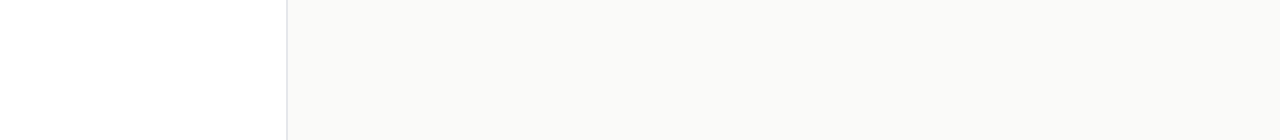
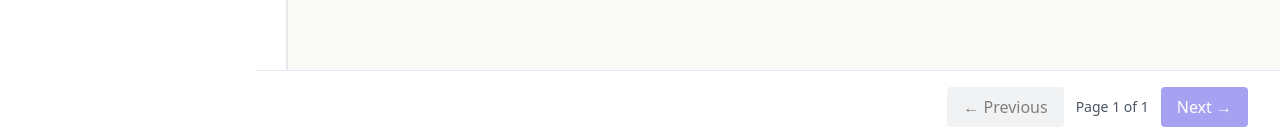
Before and after one commit to mukesh-mahla/Brain, a React (Vite) app in the folder brainly-frontend/: page /dashboard in a window 1280 px wide. Shown: the part 657-797 px from the top of the page. Built offline with nearby package versions, Linux system fonts and the light colour scheme; no server answers.

Commit message:
fxing broken ui

```diff
--- a/brainly-frontend/src/hooks/useContent.tsx
+++ b/brainly-frontend/src/hooks/useContent.tsx
@@ -1,5 +1,5 @@
 import axios from "axios";
-import { useRef, useState } from "react";
+import { useState } from "react";
 const VITE_BACKEND_URL = import.meta.env.VITE_BACKEND_URL
 
 type Content = {
@@ -13,24 +13,30 @@ type Content = {
 
 export function useContent() {
   const [contents, setContents] = useState<Content[]>([]);
-  const cursorRef = useRef<string | null>(null);
+  const [page, setPage] = useState(1)
+  const [totalPages, setTotalPages] = useState(1);
+  const [loading, setLoading] = useState(false)
+  async function refresh(pageNumber = page) {
+    setLoading(true)
+    try {
 
-    async function refresh(reset = false) {
-    const response = await axios.get(
-      `${VITE_BACKEND_URL}/document?limit=10${!reset && cursorRef.current ? `&cursor=${cursorRef.current}` : ""
-      }`,
-      { withCredentials: true }
-    );
+      const response = await axios.get(
+        `${VITE_BACKEND_URL}/document?page=${pageNumber}&limit=10`,
+        { withCredentials: true }
+      );
+      const newData = response.data.content || [];
 
-    const newData = response.data.content || [];
-
-    if (reset) {
-      setContents(newData);
-    } else {
-      setContents(prev => [...prev, ...newData]);
+      setPage(response.data.page)
+      setTotalPages(response.data.totalPages)
+      setContents(newData)
+    } catch {
+      alert("error fetching your contents")
+    } finally {
+      setLoading(false)
     }
 
-    cursorRef.current = response.data.nextCursor;
+
+
   }
 
   const deleteContent = async (id: string) => {
@@ -42,5 +48,5 @@ export function useContent() {
     setContents(prev => prev.filter(item => item.id !== id));
   };
 
-  return { contents, refresh, deleteContent,hasMore:cursorRef.current };
+  return { contents, refresh, deleteContent, page, totalPages,loading };
 }
--- a/brainly-frontend/src/pages/dashBoard.tsx
+++ b/brainly-frontend/src/pages/dashBoard.tsx
@@ -13,13 +13,14 @@ import axios from 'axios'
 import { useNavigate } from 'react-router-dom'
 
 
-export  function DashBoard() {
+export function DashBoard() {
   const navigate = useNavigate()
-const {handleCopy} = useShareBrain()
+  const { handleCopy } = useShareBrain()
   const [ModalOpen, setModalOpen] = useState(false)
-  const { contents, refresh, deleteContent,hasMore } = useContent()
+  const { contents, refresh, deleteContent, page, totalPages, loading } = useContent()
   const [localContents, setLocalContents] = useState<any[]>([])
   const [query, setQuery] = useState("");
+
   const [searchResults, setSearchResults] = useState<any[]>([]);
 
   const handleDelete = async (id: string) => {
@@ -56,12 +57,12 @@ const {handleCopy} = useShareBrain()
 
   };
 
-    useEffect(() => {
+  useEffect(() => {
     setLocalContents(contents);
   }, [contents]);
 
   useEffect(() => {
-    refresh(true);
+    refresh(1);
   }, [ModalOpen])
 
   useEffect(() => {
@@ -78,7 +79,7 @@ const {handleCopy} = useShareBrain()
       </div>
 
       {/* MAIN AREA */}
-      <div className="ml-64 min-h-screen flex flex-col">
+      <div className="ml-64 min-h-screen flex flex-col h-screen">
 
         {/* TOP COMMAND BAR */}
         <div className="sticky top-0 z-20 bg-white border-b border-slate-200 px-6 py-4 flex items-center justify-between">
@@ -131,57 +132,53 @@ const {handleCopy} = useShareBrain()
           </div>
         </div>
 
-        {/* CONTENT AREA */}
-        <div className="flex-1 px-8 py-6">
-
-          <CreateContentmodal
-            open={ModalOpen}
-            onClose={() => setModalOpen(false)}
-          />
+        {/* SCROLLABLE CONTENT AREA */}
+        <div className="flex-1 overflow-y-auto px-8 py-6">
+          <CreateContentmodal open={ModalOpen} onClose={() => setModalOpen(false)} />
 
           {/* SEARCH MODE INDICATOR */}
           {(searchResults?.length ?? 0) > 0 && (
             <div className="mb-4 text-sm text-slate-500">
-              Showing results for “{query}”
-              <button
-                onClick={() => setSearchResults([])}
-                className="ml-2 text-indigo-600 hover:underline"
-              >
+              Showing results for "{query}"
+              <button onClick={() => setSearchResults([])} className="ml-2 text-indigo-600 hover:underline">
                 Clear
               </button>
             </div>
           )}
 
-          {/* CARDS GRID (SINGLE SOURCE OF TRUTH) */}
+          {/* CARDS GRID */}
           <div className="columns-1 sm:columns-2 lg:columns-3 gap-6 space-y-6">
             {(searchResults.length > 0 ? searchResults : localContents).map(
               ({ id, type, link, title, summary, tags }) => (
                 <div key={id} className="break-inside-avoid">
-                  <Card
-                    id={id}
-                    type={type}
-                    link={link}
-                    title={title}
-                    summary={summary || ""}
-                    tags={tags || []}
-                    onDelete={handleDelete}
-
-                  />
+                  <Card id={id} type={type} link={link} title={title} summary={summary || ""} tags={tags || []} onDelete={handleDelete} />
                 </div>
               )
             )}
           </div>
-          {hasMore && (
-  <div className="fixed bottom-6 right-6">
-    <button
-      onClick={() => refresh()}
-      className="px-5 py-3 rounded-full shadow-lg bg-indigo-600 text-white hover:bg-indigo-700"
-    >
-      Next Page →
-    </button>
-  </div>
-)}
         </div>
+
+        {/* PAGINATION — sticky at the bottom, always visible */}
+        <div className="sticky bottom-0 z-10 bg-white border-t border-slate-200 px-8 py-4 flex justify-end items-center gap-3">
+          <button
+            disabled={page === 1 || loading}
+            onClick={() => refresh(page - 1)}
+            className="px-4 py-2 bg-gray-200 rounded disabled:opacity-50 hover:bg-gray-300 transition-colors"
+          >
+            ← Previous
+          </button>
+          <span className="text-sm text-gray-600">
+            Page {page} of {totalPages}
+          </span>
+          <button
+            disabled={page === totalPages || loading}
+            onClick={() => refresh(page + 1)}
+            className="px-4 py-2 bg-indigo-600 text-white rounded disabled:opacity-50 hover:bg-indigo-700 transition-colors"
+          >
+            Next →
+          </button>
+        </div>
+
       </div>
     </div>
   );
--- a/brainly-frontend/src/pages/shareBrain.tsx
+++ b/brainly-frontend/src/pages/shareBrain.tsx
@@ -1,12 +1,10 @@
 import axios from "axios"
-import { useEffect, useRef, useState } from "react"
-
+import { useEffect, useState } from "react"
 import { useParams } from "react-router-dom"
 import { Card } from "../component/card"
 import { Sidebar } from "../component/sidebar"
 
 const VITE_BACKEND_URL = import.meta.env.VITE_BACKEND_URL
-
 
 export const ShareBrain = () => {
   const { shareLink } = useParams()
@@ -14,19 +12,18 @@ export const ShareBrain = () => {
   const [userName, setUserName] = useState("")
   const [error, setError] = useState("");
   const [loading, setLoading] = useState(true);
-  const [hasMore, setHasMore] = useState(false);
-  const [hasMoreLoading,setHasMoreLoading] = useState(false)
-  const cursorRef = useRef<string | null>(null)
-async function getContent() {
+  const [page, setPage] = useState(1)
+  const [totalPages, setTotalPages] = useState(1)
+  const [hasMoreLoading, setHasMoreLoading] = useState(false)
+
+  async function getContent(pageNumber = page) {
     try {
       setHasMoreLoading(true)
-        const res = await axios.get(`${VITE_BACKEND_URL}/brain/${shareLink}?limit=10${cursorRef.current ? `&cursor=${cursorRef.current}`:""}`)
+      const res = await axios.get(`${VITE_BACKEND_URL}/brain/${shareLink}?page=${pageNumber}&limit=10`)
       setUserName(res.data.userName)
-        const newData = res.data.contents
-        cursorRef.current = res.data.nextCursor
-        setHasMore(!!res.data.nextCursor);
-        setContents(prev=>[...prev,...newData])
-
+      setContents(res.data.contents)
+      setPage(res.data.page)
+      setTotalPages(res.data.totalPages)
     } catch {
       setError("Invalid or expired Link")
     } finally {
@@ -34,26 +31,21 @@ async function getContent() {
       setHasMoreLoading(false)
     }
   }
+
   useEffect(() => {
     if (!shareLink) {
       setError("provide a valid link")
       return
-    };
-    cursorRef.current = null;
+    }
     setContents([])
-
-    getContent()
+    setPage(1)
+    getContent(1)
   }, [shareLink])
 
-  if (error) {
-    return <p className="text-red-500">{error}</p>;
-  }
-  if (loading) {
-    return <p className="text-gray-400">Loading...</p>;
-  }
+  if (error) return <p className="text-red-500">{error}</p>
+  if (loading) return <p className="text-gray-400">Loading...</p>
 
   return (
-
     <div className="min-h-screen bg-stone-50">
 
       {/* SIDEBAR */}
@@ -62,49 +54,55 @@ async function getContent() {
       </div>
 
       {/* MAIN AREA */}
-      <div className="ml-64 min-h-screen px-8 py-6">
+      <div className="ml-64 h-screen flex flex-col">
 
         {/* HEADER */}
-        <div className="mb-8">
+        <div className="px-8 pt-6 pb-4 shrink-0">
           <h1 className="text-3xl font-bold text-slate-900">
             {userName ? `${userName}'s Brain 🧠` : "Shared Brain 🧠"}
           </h1>
-          <p className="text-slate-500 text-sm mt-1">
-            Public knowledge collection
-          </p>
+          <p className="text-slate-500 text-sm mt-1">Public knowledge collection</p>
         </div>
 
-        {/* GRID */}
+        {/* SCROLLABLE CARD GRID */}
+        <div className="flex-1 overflow-y-auto px-8 pb-4">
           <div className="ml-4 columns-1 sm:columns-2 lg:columns-3 gap-6 space-y-6">
             {contents.length === 0 ? (
               <p className="text-gray-400">No content shared yet</p>
             ) : (
               contents.map((item) => (
-              <div
-                key={item.id}
-                className="break-inside-avoid transition hover:scale-[1.02]"
-              >
+                <div key={item.id} className="break-inside-avoid transition hover:scale-[1.02]">
                   <Card {...item} showAction={false} />
                 </div>
               ))
             )}
+          </div>
+        </div>
 
+        {/* PAGINATION  */}
+        <div className="shrink-0 sticky bottom-0 bg-white border-t border-slate-200 px-8 py-4 flex justify-end items-center gap-3">
+          <button
+            disabled={page === 1 || hasMoreLoading}
+            onClick={() => getContent(page - 1)}
+            className="px-4 py-2 bg-gray-200 rounded disabled:opacity-50 hover:bg-gray-300 transition-colors"
+          >
+            {hasMoreLoading ? "Loading..." : "← Previous"}
+          </button>
 
-        </div>
-        {hasMore && (
-          <div className="fixed bottom-6 right-6">
+          <span className="text-sm text-gray-600">
+            Page {page} of {totalPages}
+          </span>
+
           <button
-            disabled={hasMoreLoading}
-              onClick={getContent}
-              className="px-5 py-3 rounded-full shadow-lg bg-indigo-600 text-white hover:bg-indigo-700"
+            disabled={page === totalPages || hasMoreLoading}
+            onClick={() => getContent(page + 1)}
+            className="px-4 py-2 bg-indigo-600 text-white rounded disabled:opacity-50 hover:bg-indigo-700 transition-colors"
           >
-              Next Page →
+            {hasMoreLoading ? "Loading..." : "Next →"}
           </button>
-          </div>
-        )}
         </div>
 
       </div>
-  );
-
+    </div>
+  )
 }
```
Lines whose indentation alone changed are shown as unchanged.
